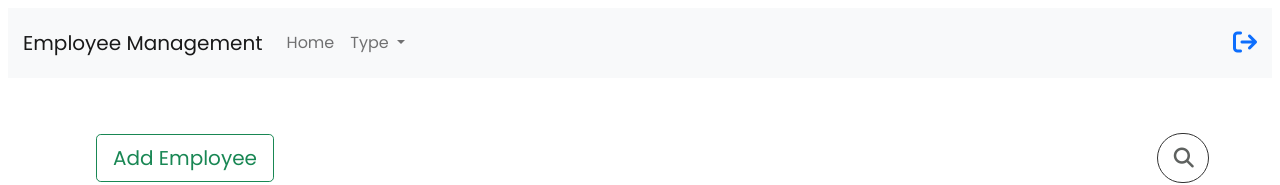
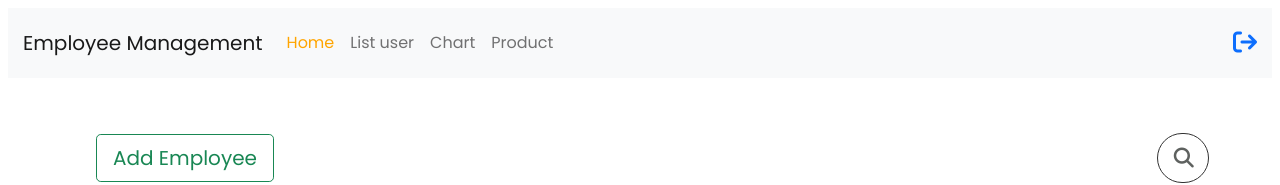
Before and after one commit to baonhatt/Enclave_project, an Angular app: page /dashboard in a window 1280 px wide. Shown: the top 185 px of the page. Built offline with nearby package versions, Linux system fonts and the light colour scheme; data requests are answered from the project's data file.

Commit message:
pull list user component

```diff
--- a/src/app/dashboard/dashboard.component.scss
+++ b/src/app/dashboard/dashboard.component.scss
@@ -111,3 +111,7 @@ app-employee {
   border:1px solid rgba(62, 61, 61, 0.5);
   transition: all 500ms cubic-bezier(0, 0.110, 0.35, 2);
 }
+
+.js-heading{
+  margin: 10px 0;
+}
--- a/src/app/header/header.component.html
+++ b/src/app/header/header.component.html
@@ -1,25 +1,25 @@
 <nav class="navbar navbar-expand-lg navbar-light bg-light">
-  <a class="navbar-brand" href="#">Employee Management</a>
+  <a class="navbar-brand" routerLink="/dashboard">Employee Management</a>
   <button class="navbar-toggler" type="button" data-toggle="collapse" data-target="#navbarSupportedContent" aria-controls="navbarSupportedContent" aria-expanded="false" aria-label="Toggle navigation">
     <span class="navbar-toggler-icon"></span>
   </button>
 
   <div class="collapse navbar-collapse" id="navbarSupportedContent">
     <ul class="navbar-nav mr-auto">
-      <li class="nav-item active">
-        <a class="nav-link" href="#">Home <span class="sr-only">(current)</span></a>
+      <li class="nav-item">
+        <a class="nav-link" routerLink="/dashboard" routerLinkActive="active-link"[routerLinkActiveOptions]="{exact:true}" >Home </a>
+      </li>
+      <li class="nav-item">
+        <a class="nav-link" routerLink="/listuser" routerLinkActive="active-link">List user </a>
+      </li>
+      <li class="nav-item">
+        <a class="nav-link" routerLink="/chart" routerLinkActive="active-link">Chart</a>
+      </li>
+      <li class="nav-item">
+        <a class="nav-link" routerLink="/manageproduct" routerLinkActive="active-link">Product </a>
       </li>
 
-      <li class="nav-item dropdown">
-        <a class="nav-link dropdown-toggle" href="#" id="navbarDropdown" role="button" data-toggle="dropdown" aria-haspopup="true" aria-expanded="false">
-          Type
-        </a>
-        <div class="dropdown-menu" aria-labelledby="navbarDropdown">
-          <a class="dropdown-item" href="#">Sedan</a>
-          <a class="dropdown-item" href="#">Coupe</a>
-          <a class="dropdown-item" href="#">SUV</a>
-        </div>
-      </li>
+
 
     </ul>
   </div>
@@ -27,3 +27,5 @@
       <a routerLink="/login" class=""><i class="fa-solid fa-arrow-right-from-bracket"></i></a>
     </div>
 </nav>
+
+<!--Main Navigation-->
--- a/src/app/header/header.component.scss
+++ b/src/app/header/header.component.scss
@@ -5,3 +5,7 @@
   font-size: 1.5rem;
 
 }
+li .active-link{
+  color: orange;
+  position: relative;
+}
```
Also changed, not shown: db.json (line endings or trailing spaces), src/app/dashboard/dashboard.component.html (line endings or trailing spaces).
